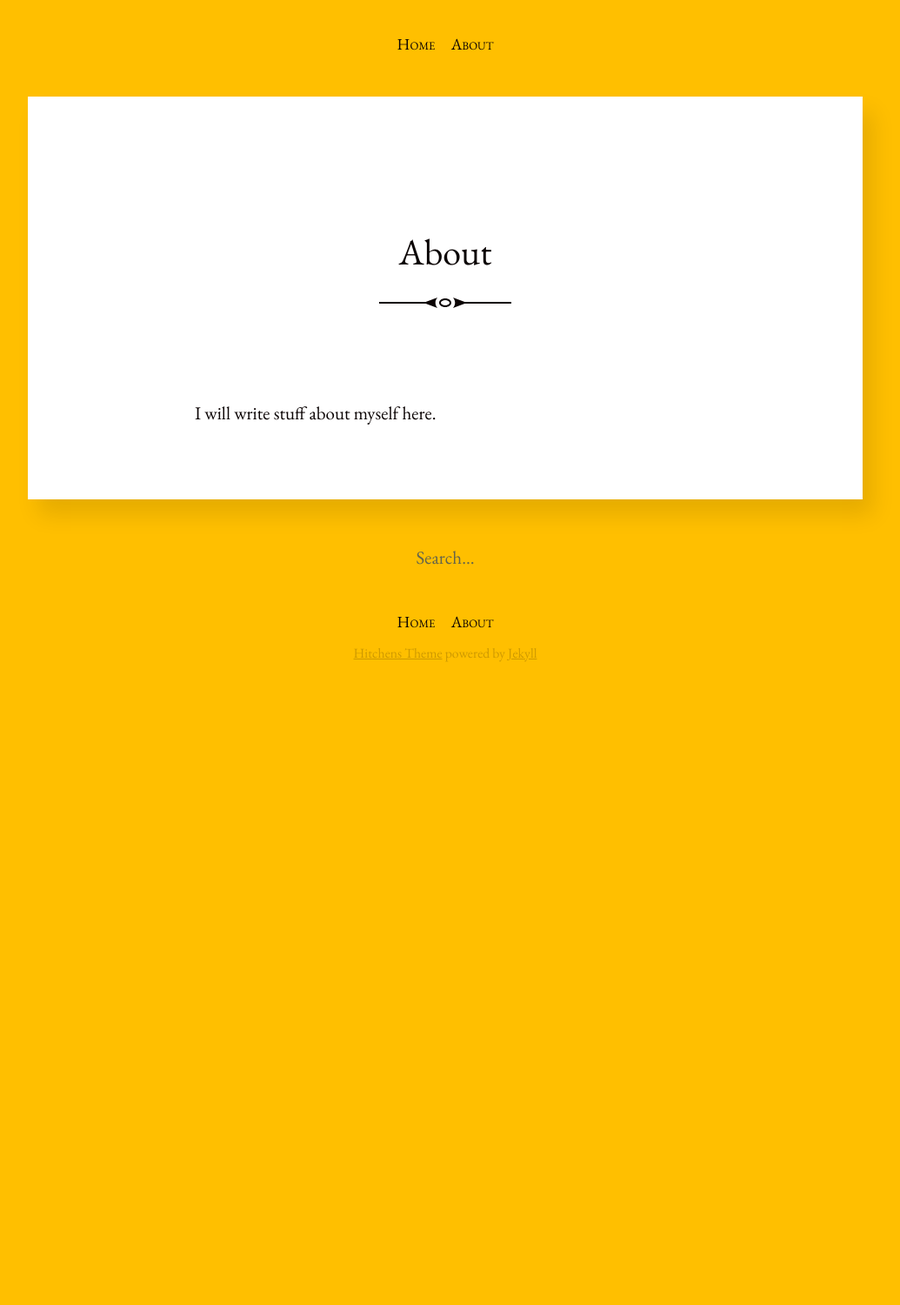
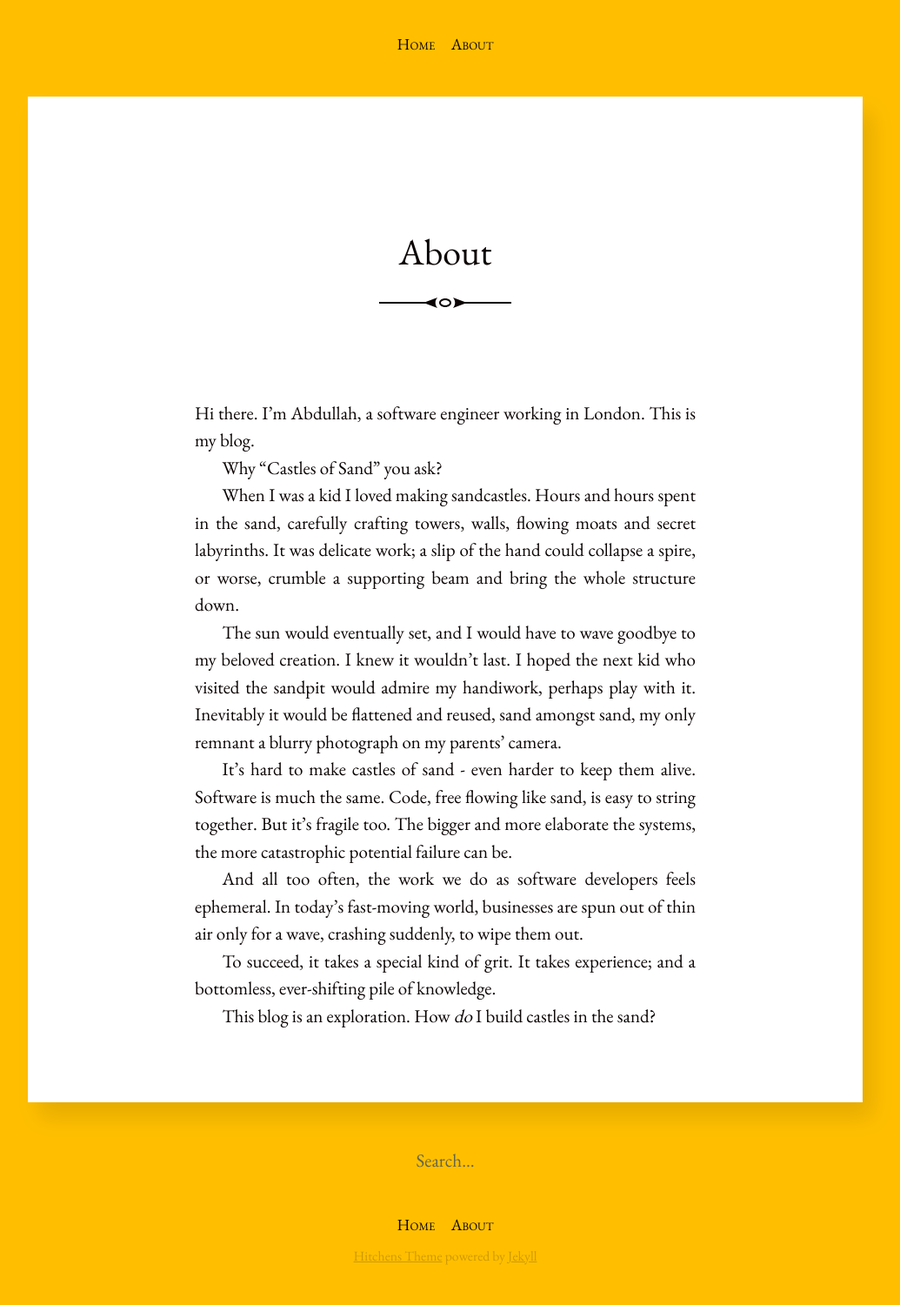
Before and after one commit to abdullahariff/abdullahariff.github.io, a Jekyll site: the page built from about.md, in a window 1280 px wide. Shown: the whole page at 87% size, without its empty margins (128-1163 px from the left). Built offline with Jekyll 4.4.1, drawn with Linux system fonts in a browser that asks for light colours; before the commit the page ends 900 px from its top, so only the background shows below that.

Commit message:
About me page

```diff
--- a/about.md
+++ b/about.md
@@ -3,4 +3,18 @@ layout: post
 title: About
 ---
 
-I will write stuff about myself here.
+Hi there. I'm Abdullah, a software engineer working in London. This is my blog.
+
+Why "Castles of Sand" you ask?
+
+When I was a kid I loved making sandcastles. Hours and hours spent in the sand, carefully crafting towers, walls, flowing moats and secret labyrinths. It was delicate work; a slip of the hand could collapse a spire, or worse, crumble a supporting beam and bring the whole structure down.
+
+The sun would eventually set, and I would have to wave goodbye to my beloved creation. I knew it wouldn't last. I hoped the next kid who visited the sandpit would admire my handiwork, perhaps play with it. Inevitably it would be flattened and reused, sand amongst sand, my only remnant a blurry photograph on my parents' camera.
+
+It's hard to make castles of sand - even harder to keep them alive. Software is much the same. Code, free flowing like sand, is easy to string together. But it's fragile too. The bigger and more elaborate the systems, the more catastrophic potential failure can be.
+
+And all too often, the work we do as software developers feels ephemeral. In today's fast-moving world, businesses are spun out of thin air only for a wave, crashing suddenly, to wipe them out.
+
+To succeed, it takes a special kind of grit. It takes experience; and a bottomless, ever-shifting pile of knowledge.
+
+This blog is an exploration. How _do_ I build castles in the sand?
```
